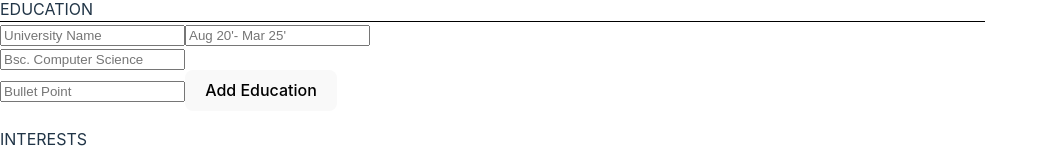
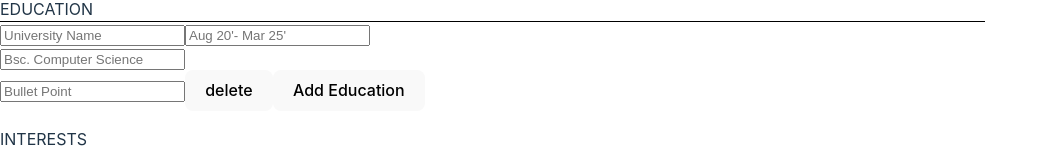
Before and after one commit to Eveieve/CV-builder, a React (Vite) app in the folder vite-project/: page / in a window 1280 px wide. Shown: the part 461-610 px from the top of the page, without its empty margins (0-1048 px from the left). Built offline with nearby package versions, Linux system fonts and the light colour scheme.

Commit message:
handle deletion of one Education item

```diff
--- a/vite-project/src/App.jsx
+++ b/vite-project/src/App.jsx
@@ -169,10 +169,20 @@ function App() {
   // Think of it like this - the id of the each element in the array will be known to you.
   // You just need to check to see if that id of the item(object) is equal to the one you read in your component
   // the id of the item(object) will be passed down from
-  function handleDeleteEducation() {
-    // setState to set a updated state
+  function handleDeleteEducation(e, id) {
+    console.log(e);
+    // setState to set an updated state
     // filter educations array and recreate an array with items that don't match the id
+    setState((prevState) => {
+      // opening block
+      const newEducations = prevState.educations.filter(
+        (educationItem) => id !== educationItem.id
+      );
+
+      return { ...prevState, educations: [...newEducations] };
+    });
   }
+
   function handleChangeInterests(e, id) {
     const { name, value } = e.target;
     setState((prevState) => ({
@@ -188,8 +198,6 @@ function App() {
   // use this function to loop through the array and filter (make a new array) with only those with an unmatched id
   // new array is filled with objects that don't match the id
   function handleDeleteExperience(e, id) {
-    const { name, value } = e.target;
-
     setState((prevState) => {
       const newExperiences = prevState.experiences.filter(
         (experienceItem) => id !== experienceItem.id
@@ -227,6 +235,7 @@ function App() {
         <Educations
           onChange={handleEducationChange}
           educations={state.educations}
+          onDelete={handleDeleteEducation}
         />
         <button onClick={handleAddEducation}>Add Education</button>
         <Section sectionName="INTERESTS" />
--- a/vite-project/src/Education.jsx
+++ b/vite-project/src/Education.jsx
@@ -1,7 +1,7 @@
 import EducationItem from "./EducationItem";
 
 // read state.education array from its parent
-function Educations({ educations, onChange }) {
+function Educations({ onDelete, educations, onChange }) {
   const educationItems = educations?.map((educationItem) => {
     return (
       <>
@@ -10,6 +10,7 @@ function Educations({ educations, onChange }) {
           educationItem={educationItem}
           onChange={onChange}
           id={educationItem.id}
+          onDelete={onDelete}
         />
       </>
     );
--- a/vite-project/src/EducationItem.jsx
+++ b/vite-project/src/EducationItem.jsx
@@ -1,10 +1,14 @@
 import BulletPoints from "./BulletPoints";
 
-function EducationItem({ id, educationItem, onChange }) {
+function EducationItem({ id, educationItem, onChange, onDelete }) {
   function handleChange(e) {
     onChange(e, id);
   }
-
+  // define handleDelete with 'event' param
+  function handleDelete(e) {
+    // call onDelete() function with the target element e, and id of educationItem
+    onDelete(e, id);
+  }
   return (
     <>
       <input
@@ -34,6 +38,7 @@ function EducationItem({ id, educationItem, onChange }) {
         name="bulletPoints"
         value={educationItem.bulletPoint}
       />
+      <button onClick={handleDelete}>delete</button>
     </>
   );
 }
--- a/vite-project/src/main.jsx
+++ b/vite-project/src/main.jsx
@@ -8,12 +8,3 @@ ReactDOM.createRoot(document.getElementById("root")).render(
     <App />
   </React.StrictMode>
 );
-const obj1 = { foo: "bar", x: 42 };
-const obj2 = { foo: "baz", y: 13 };
-
-const clonedObj = { ...obj1 };
-// { foo: "bar", x: 42 }
-console.log(clonedObj);
-console.log(obj1 === clonedObj);
-const mergedObj = { ...obj1, ...obj2 };
-// { foo: "baz", x: 42, y: 13 }
```
